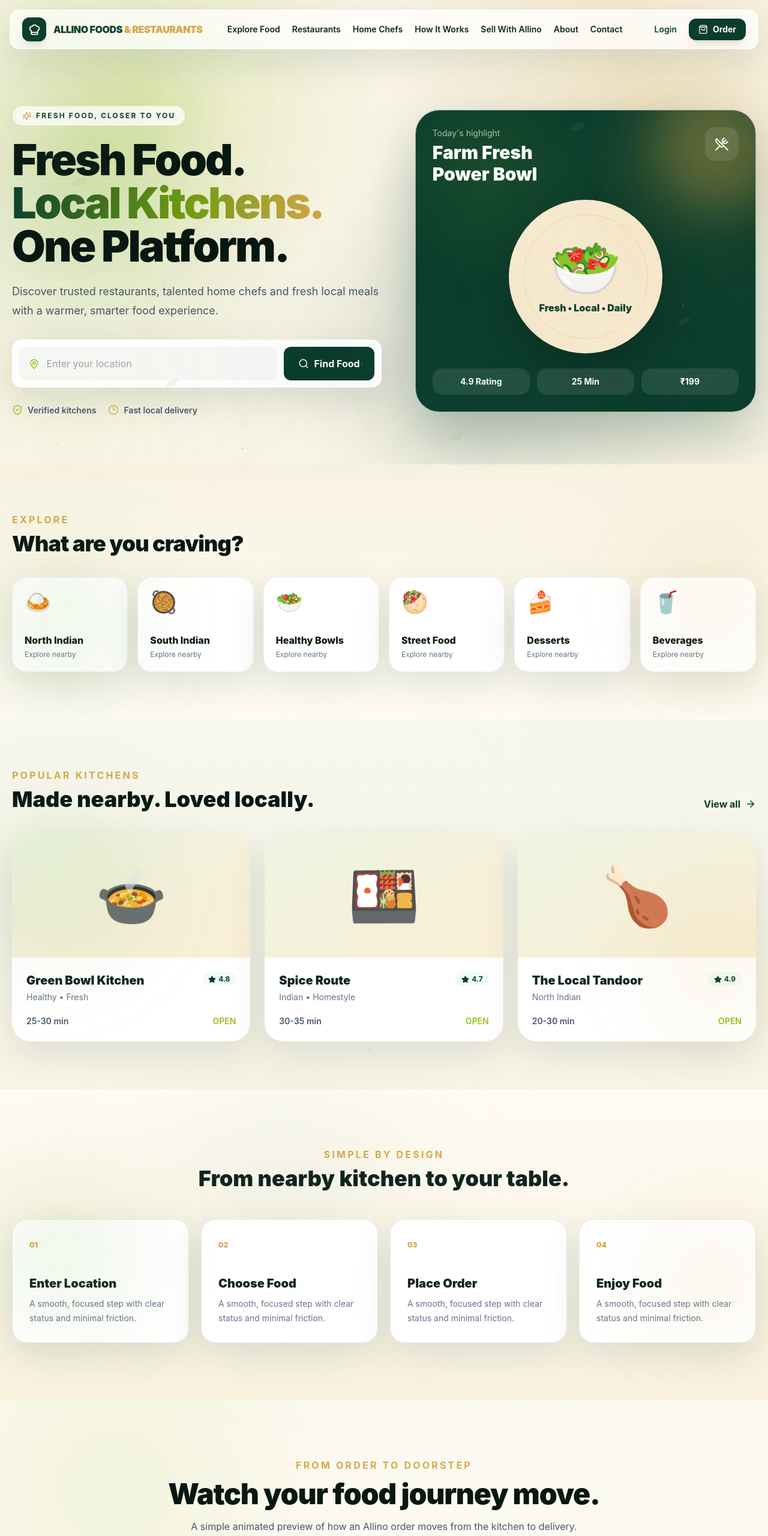
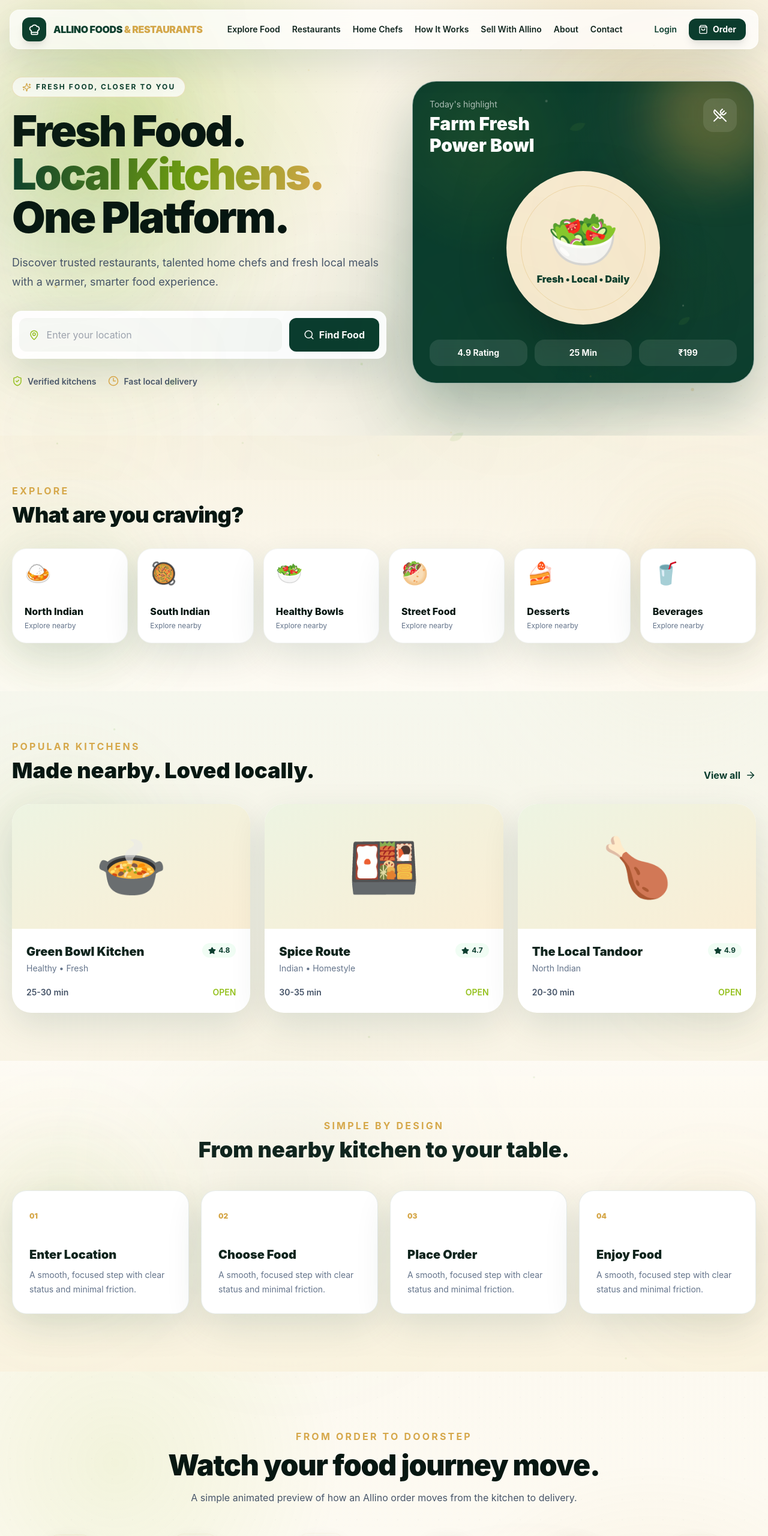
Before and after one commit to savrdhtechnology-cloud/Allinofoods, a Next.js app: page / in a window 1280 px wide. Shown: the top 2560 px of the page at 60% size. Built offline with nearby package versions, Linux system fonts and the light colour scheme.

Commit message:
fix: tighten homepage hero spacing and preserve background layers

```diff
--- a/app/page.tsx
+++ b/app/page.tsx
@@ -16,10 +16,10 @@ const kitchens=[
 
 export default function Home(){
  return <main className="relative min-h-screen overflow-hidden allino-surface-light"><HomeAnimatedBackground/><div className="relative z-10"><SiteHeader/>
-  <section className="living-section hero-living-bg mesh relative overflow-hidden px-5 pb-20 pt-36 md:pt-44">
+  <section className="living-section hero-living-bg mesh relative overflow-hidden px-5 pb-16 pt-28 md:pb-20 md:pt-32">
     <FloatingOrb className="absolute left-[8%] top-28 h-40 w-40 rounded-full bg-allino-lime/20 blur-3xl"/>
     <FloatingOrb delay={2} className="absolute right-[5%] top-36 h-56 w-56 rounded-full bg-allino-gold/20 blur-3xl"/>
-    <div className="mx-auto grid max-w-7xl items-center gap-14 lg:grid-cols-[1.04fr_.96fr]">
+    <div className="relative z-10 mx-auto grid max-w-7xl items-center gap-10 lg:grid-cols-[1.04fr_.96fr]">
       <motion.div initial="hidden" animate="show" variants={{show:{transition:{staggerChildren:.1}}}} className="relative z-10">
         <motion.div variants={fadeUp} className="mb-5 inline-flex items-center gap-2 rounded-full border border-allino-gold/30 bg-white/80 px-4 py-2 text-xs font-bold uppercase tracking-[.18em] text-allino-green"><Sparkles size={15} className="text-allino-gold"/> Fresh food, closer to you</motion.div>
         <motion.h1 variants={fadeUp} className="max-w-3xl text-5xl font-black leading-[.98] tracking-[-.04em] text-allino-ink md:text-7xl">Fresh Food.<br/><span className="text-gradient">Local Kitchens.</span><br/>One Platform.</motion.h1>
@@ -40,11 +40,11 @@ export default function Home(){
     </div>
   </section>
 
-  <section id="explore" className="living-section section-fade-cream px-5 py-20"><div className="mx-auto max-w-7xl"><Reveal><p className="font-bold uppercase tracking-[.2em] text-allino-gold">Explore</p><h2 className="mt-2 text-4xl font-black tracking-tight text-allino-ink">What are you craving?</h2></Reveal><Stagger className="mt-9 grid grid-cols-2 gap-4 md:grid-cols-3 lg:grid-cols-6">{categories.map((c,i)=><AnimatedCard key={c} className="group cursor-pointer rounded-3xl border border-green-950/5 bg-white p-5 shadow-card"><div className="mb-8 text-4xl">{["🍛","🥘","🥗","🥙","🍰","🥤"][i]}</div><h3 className="font-extrabold text-allino-ink">{c}</h3><p className="mt-1 text-xs text-slate-500">Explore nearby</p></AnimatedCard>)}</Stagger></div></section>
+  <section id="explore" className="living-section section-fade-cream px-5 py-20"><div className="relative z-10 mx-auto max-w-7xl"><Reveal><p className="font-bold uppercase tracking-[.2em] text-allino-gold">Explore</p><h2 className="mt-2 text-4xl font-black tracking-tight text-allino-ink">What are you craving?</h2></Reveal><Stagger className="mt-9 grid grid-cols-2 gap-4 md:grid-cols-3 lg:grid-cols-6">{categories.map((c,i)=><AnimatedCard key={c} className="group cursor-pointer rounded-3xl border border-green-950/5 bg-white p-5 shadow-card"><div className="mb-8 text-4xl">{["🍛","🥘","🥗","🥙","🍰","🥤"][i]}</div><h3 className="font-extrabold text-allino-ink">{c}</h3><p className="mt-1 text-xs text-slate-500">Explore nearby</p></AnimatedCard>)}</Stagger></div></section>
 
-  <section id="kitchens" className="living-section section-fade-green px-5 py-20"><div className="mx-auto max-w-7xl"><Reveal className="flex flex-col justify-between gap-4 md:flex-row md:items-end"><div><p className="font-bold uppercase tracking-[.2em] text-allino-gold">Popular kitchens</p><h2 className="mt-2 text-4xl font-black text-allino-ink">Made nearby. Loved locally.</h2></div><button className="flex items-center gap-2 font-bold text-allino-green">View all <ArrowRight size={18}/></button></Reveal><Stagger className="mt-9 grid gap-6 md:grid-cols-3">{kitchens.map((k,i)=><AnimatedCard key={k.name} className="overflow-hidden rounded-[2rem] bg-white shadow-card"><div className="grid h-52 place-items-center bg-gradient-to-br from-[#edf4e2] to-[#faeed5] text-8xl">{["🍲","🍱","🍗"][i]}</div><div className="p-6"><div className="flex items-start justify-between gap-4"><div><h3 className="text-xl font-black">{k.name}</h3><p className="mt-1 text-sm text-slate-500">{k.type}</p></div><span className="flex items-center gap-1 rounded-full bg-green-50 px-2.5 py-1 text-xs font-bold text-allino-green"><Star size={13} fill="currentColor"/>{k.rating}</span></div><div className="mt-5 flex justify-between text-sm font-semibold text-slate-600"><span>{k.time}</span><span className="text-allino-lime">OPEN</span></div></div></AnimatedCard>)}</Stagger></div></section>
+  <section id="kitchens" className="living-section section-fade-green px-5 py-20"><div className="relative z-10 mx-auto max-w-7xl"><Reveal className="flex flex-col justify-between gap-4 md:flex-row md:items-end"><div><p className="font-bold uppercase tracking-[.2em] text-allino-gold">Popular kitchens</p><h2 className="mt-2 text-4xl font-black text-allino-ink">Made nearby. Loved locally.</h2></div><button className="flex items-center gap-2 font-bold text-allino-green">View all <ArrowRight size={18}/></button></Reveal><Stagger className="mt-9 grid gap-6 md:grid-cols-3">{kitchens.map((k,i)=><AnimatedCard key={k.name} className="overflow-hidden rounded-[2rem] bg-white shadow-card"><div className="grid h-52 place-items-center bg-gradient-to-br from-[#edf4e2] to-[#faeed5] text-8xl">{["🍲","🍱","🍗"][i]}</div><div className="p-6"><div className="flex items-start justify-between gap-4"><div><h3 className="text-xl font-black">{k.name}</h3><p className="mt-1 text-sm text-slate-500">{k.type}</p></div><span className="flex items-center gap-1 rounded-full bg-green-50 px-2.5 py-1 text-xs font-bold text-allino-green"><Star size={13} fill="currentColor"/>{k.rating}</span></div><div className="mt-5 flex justify-between text-sm font-semibold text-slate-600"><span>{k.time}</span><span className="text-allino-lime">OPEN</span></div></div></AnimatedCard>)}</Stagger></div></section>
 
-  <section id="how" className="living-section section-fade-gold px-5 py-24"><div className="mx-auto max-w-7xl"><Reveal className="text-center"><p className="font-bold uppercase tracking-[.2em] text-allino-gold">Simple by design</p><h2 className="mt-2 text-4xl font-black">From nearby kitchen to your table.</h2></Reveal><Stagger className="mt-12 grid gap-5 md:grid-cols-4">{["Enter Location","Choose Food","Place Order","Enjoy Food"].map((x,i)=><AnimatedCard key={x} className="relative rounded-3xl border border-allino-green/10 bg-white p-7 shadow-card"><span className="text-xs font-black text-allino-gold">0{i+1}</span><h3 className="mt-10 text-xl font-black">{x}</h3><p className="mt-2 text-sm leading-6 text-slate-500">A smooth, focused step with clear status and minimal friction.</p></AnimatedCard>)}</Stagger></div></section>
+  <section id="how" className="living-section section-fade-gold px-5 py-24"><div className="relative z-10 mx-auto max-w-7xl"><Reveal className="text-center"><p className="font-bold uppercase tracking-[.2em] text-allino-gold">Simple by design</p><h2 className="mt-2 text-4xl font-black">From nearby kitchen to your table.</h2></Reveal><Stagger className="mt-12 grid gap-5 md:grid-cols-4">{["Enter Location","Choose Food","Place Order","Enjoy Food"].map((x,i)=><AnimatedCard key={x} className="relative rounded-3xl border border-allino-green/10 bg-white p-7 shadow-card"><span className="text-xs font-black text-allino-gold">0{i+1}</span><h3 className="mt-10 text-xl font-black">{x}</h3><p className="mt-2 text-sm leading-6 text-slate-500">A smooth, focused step with clear status and minimal friction.</p></AnimatedCard>)}</Stagger></div></section>
 
   <OrderJourneyTimeline/>
 
```
